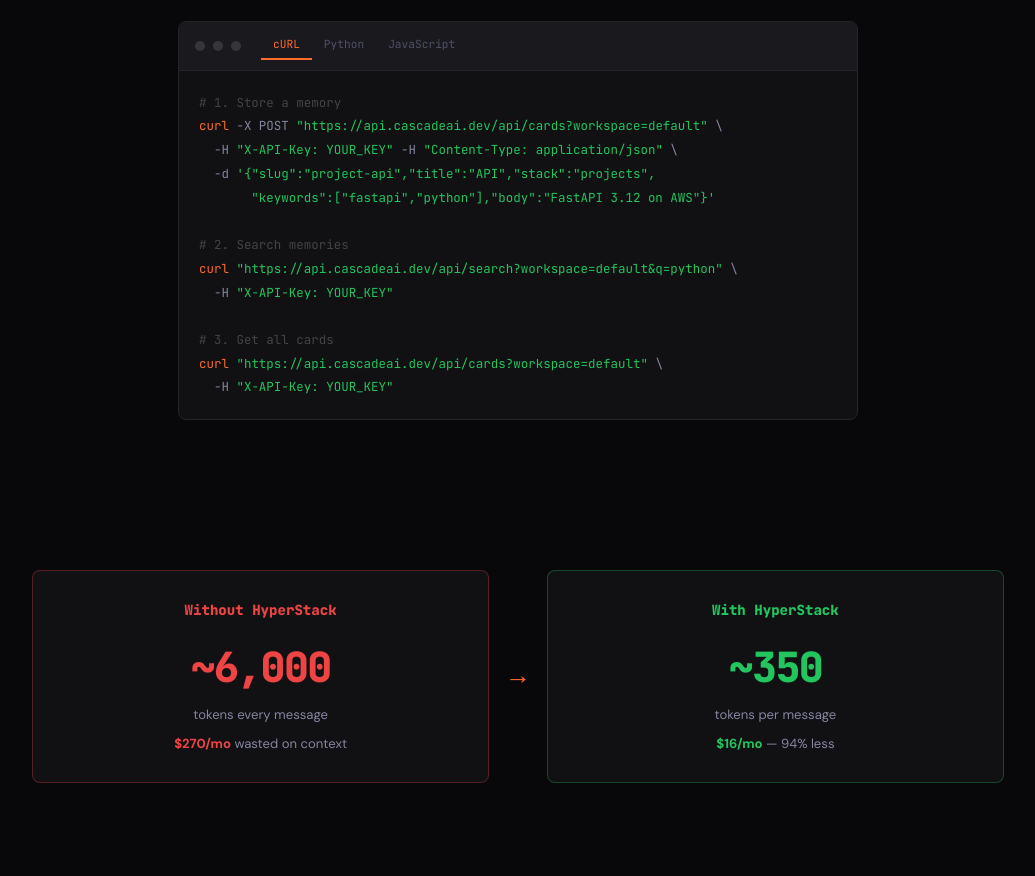
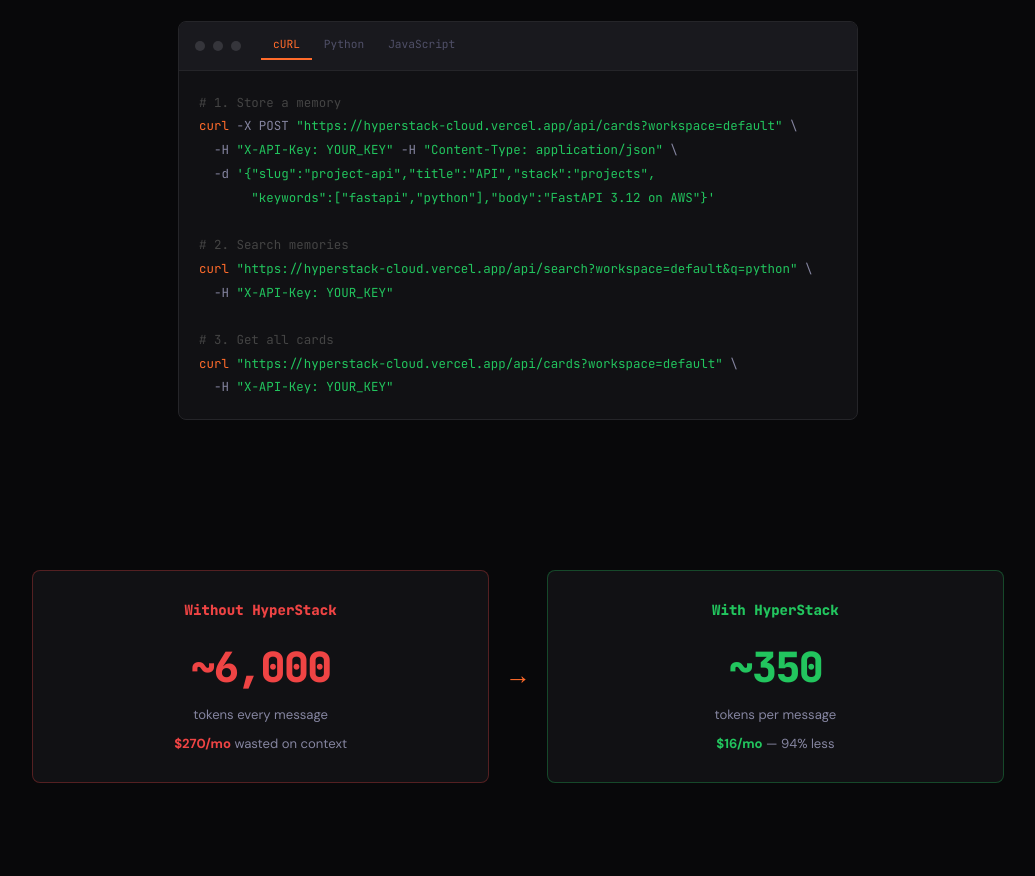
Before and after one commit to deeqyaqub1-cmd/zero-rules-openclaw, a website: page hyperstack/index.html in a window 1280 px wide. Shown: the part 863-1739 px from the top of the page, without its empty margins (122-1157 px from the left). Drawn offline with Linux system fonts and the light colour scheme.

Commit message:
Point to live API

```diff
--- a/hyperstack/index.html
+++ b/hyperstack/index.html
@@ -248,22 +248,22 @@ footer .l a{font-family:var(--mono);font-size:.75rem;color:var(--faint)}
       </div>
     </div>
 <pre id="code-curl"><span class="cm"># 1. Store a memory</span>
-<span class="kw">curl</span> -X POST <span class="str">"https://api.cascadeai.dev/api/cards?workspace=default"</span> \
+<span class="kw">curl</span> -X POST <span class="str">"https://hyperstack-cloud.vercel.app/api/cards?workspace=default"</span> \
   -H <span class="str">"X-API-Key: YOUR_KEY"</span> -H <span class="str">"Content-Type: application/json"</span> \
   -d <span class="str">'{"slug":"project-api","title":"API","stack":"projects",
        "keywords":["fastapi","python"],"body":"FastAPI 3.12 on AWS"}'</span>
 
 <span class="cm"># 2. Search memories</span>
-<span class="kw">curl</span> <span class="str">"https://api.cascadeai.dev/api/search?workspace=default&q=python"</span> \
+<span class="kw">curl</span> <span class="str">"https://hyperstack-cloud.vercel.app/api/search?workspace=default&q=python"</span> \
   -H <span class="str">"X-API-Key: YOUR_KEY"</span>
 
 <span class="cm"># 3. Get all cards</span>
-<span class="kw">curl</span> <span class="str">"https://api.cascadeai.dev/api/cards?workspace=default"</span> \
+<span class="kw">curl</span> <span class="str">"https://hyperstack-cloud.vercel.app/api/cards?workspace=default"</span> \
   -H <span class="str">"X-API-Key: YOUR_KEY"</span></pre>
 <pre id="code-python" class="hidden"><span class="cm"># pip install requests</span>
 <span class="kw">import</span> requests
 
-<span class="fn">API</span> = <span class="str">"https://api.cascadeai.dev"</span>
+<span class="fn">API</span> = <span class="str">"https://hyperstack-cloud.vercel.app"</span>
 <span class="fn">KEY</span> = <span class="str">"YOUR_KEY"</span>
 <span class="fn">h</span>   = {<span class="str">"X-API-Key"</span>: KEY, <span class="str">"Content-Type"</span>: <span class="str">"application/json"</span>}
 
@@ -277,7 +277,7 @@ requests.<span class="fn">post</span>(f<span class="str">"{API}/api/cards?worksp
 r = requests.<span class="fn">get</span>(f<span class="str">"{API}/api/search?workspace=default&q=python"</span>, headers=h)
 print(r.json())</pre>
 <pre id="code-js" class="hidden"><span class="cm">// Node.js / Deno / Bun</span>
-<span class="kw">const</span> <span class="fn">API</span> = <span class="str">"https://api.cascadeai.dev"</span>
+<span class="kw">const</span> <span class="fn">API</span> = <span class="str">"https://hyperstack-cloud.vercel.app"</span>
 <span class="kw">const</span> <span class="fn">KEY</span> = <span class="str">"YOUR_KEY"</span>
 
 <span class="cm">// Store</span>
@@ -464,7 +464,7 @@ print(r.json())</pre>
 </div>
 
 <script>
-const A="https://api.cascadeai.dev";let U=null,T=null,DV="cards";
+const A="https://hyperstack-cloud.vercel.app";let U=null,T=null,DV="cards";
 const SC={projects:"#3b82f6",people:"#a855f7",decisions:"#ff6b2b",preferences:"#22c55e",workflows:"#eab308"};
 const SE={projects:"📦",people:"👤",decisions:"⚖️",preferences:"⚙️",workflows:"🔄",general:"📄"};
 const DEMO=[
@@ -541,7 +541,7 @@ function rKey(el){el.innerHTML=`<div class="dh"><div><h1>🔑 API Key</h1><p>Use
 HYPERSTACK_WORKSPACE=default</pre></div></div>
   <div class="akbox"><p style="color:var(--text);font-weight:500;margin-bottom:8px">Quick test</p>
     <div style="background:var(--bg);border:1px solid var(--border);border-radius:6px;padding:12px">
-      <pre style="font-family:var(--mono);font-size:.78rem;color:var(--dim);line-height:1.8;margin:0"><span style="color:var(--accent)">curl</span> <span style="color:var(--green)">"https://api.cascadeai.dev/api/cards?workspace=default"</span> \\
+      <pre style="font-family:var(--mono);font-size:.78rem;color:var(--dim);line-height:1.8;margin:0"><span style="color:var(--accent)">curl</span> <span style="color:var(--green)">"https://hyperstack-cloud.vercel.app/api/cards?workspace=default"</span> \\
   -H <span style="color:var(--green)">"X-API-Key: ${U.apiKey}"</span></pre></div></div>`}
 
 function rWs(el){const pro=U.plan==="PRO";
```
Also changed, not shown: index.html (+7 -7 lines).
